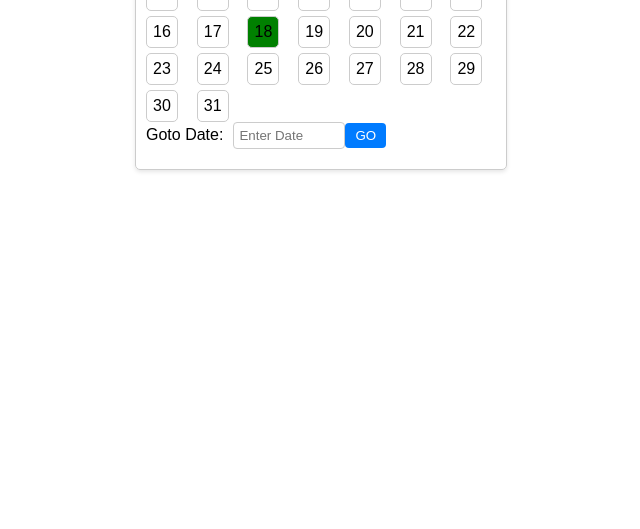
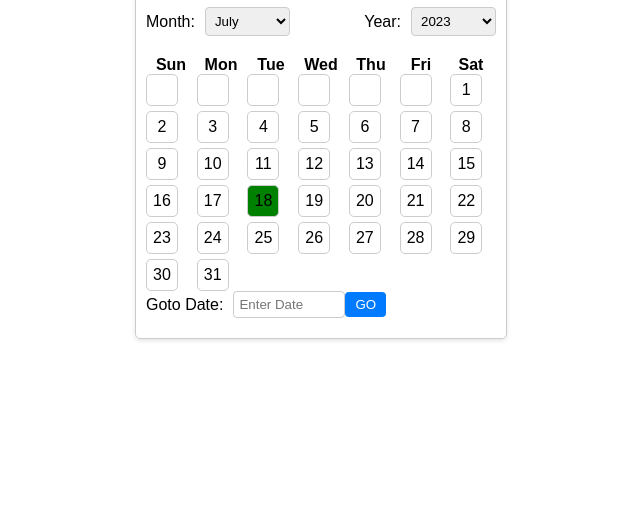
Before and after one commit to npawar025/html-css-js-calender, a plain HTML site: page index.html in a window 1280 px wide. Shown: the part 271-800 px from the top of the page, without its empty margins (319-959 px from the left). Drawn offline with Linux system fonts and the light colour scheme.

Commit message:
first commit

```diff
--- a/src/index.js
+++ b/src/index.js
@@ -241,6 +241,8 @@ function handleGoButtonClick() {
 
   // If the input is not a valid number or is not within the range of valid dates, do nothing
   if (isNaN(inputDate) || inputDate < 1 || inputDate > 31) {
+    alert("INVALID DATE");
+    dateInput.value = "";
     return;
   }
 
--- a/src/styles.css
+++ b/src/styles.css
@@ -2,16 +2,22 @@ body {
   font-family: Arial, sans-serif;
   margin: 0;
   padding: 0;
+  display: flex;
+  justify-content: center; /* Center the calendar horizontally */
+  align-items: center; /* Center the calendar vertically */
+  height: 100vh; /* Set the body height to cover the entire viewport */
 }
 
 .calendar {
-  width: 350px;
-  margin: 20px auto;
+  width: 100%; /* Adjust the width to fit the available space */
+  max-width: 350px; /* Set a maximum width to prevent the calendar from becoming too wide */
+  margin: 20px;
   border: 1px solid #ccc;
   border-radius: 5px;
   box-shadow: 0 2px 4px rgba(0, 0, 0, 0.1);
   padding: 10px;
 }
+
 .month-header {
   text-align: center;
   margin-bottom: 10px;
```
